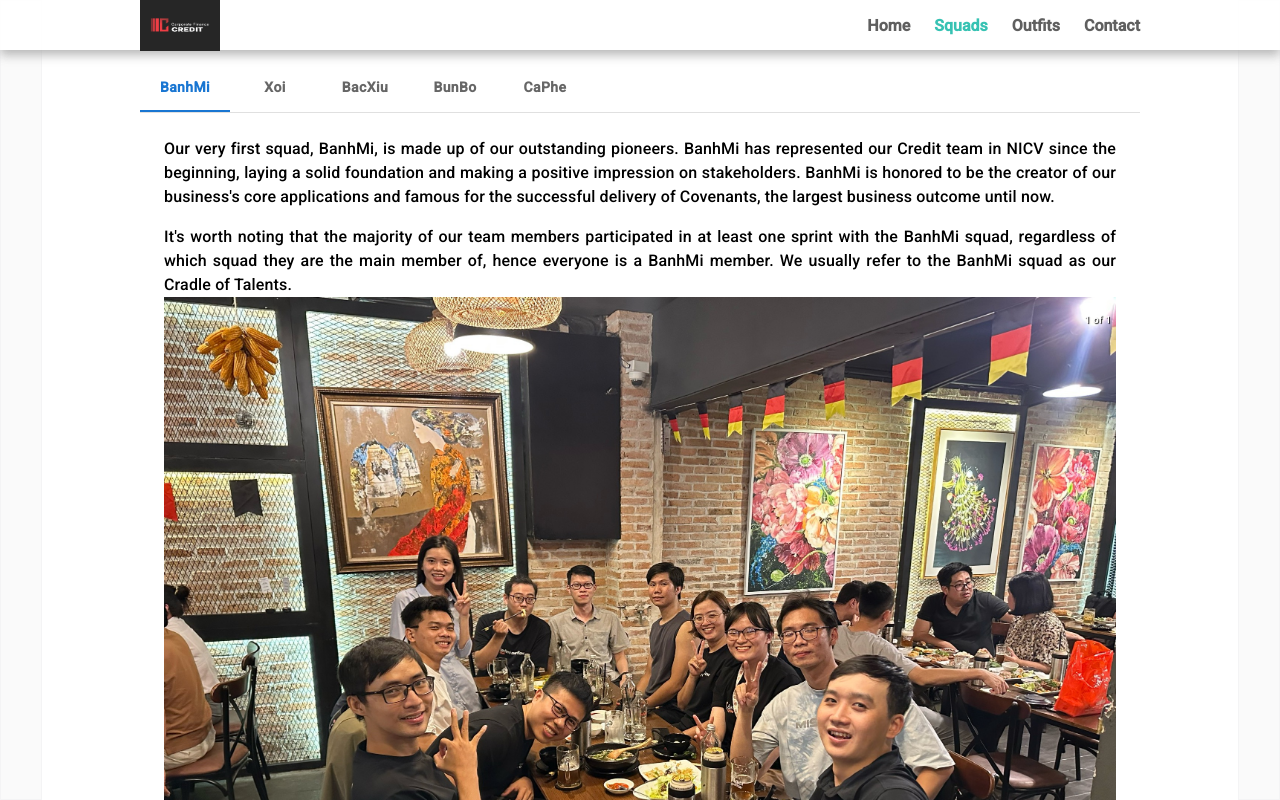
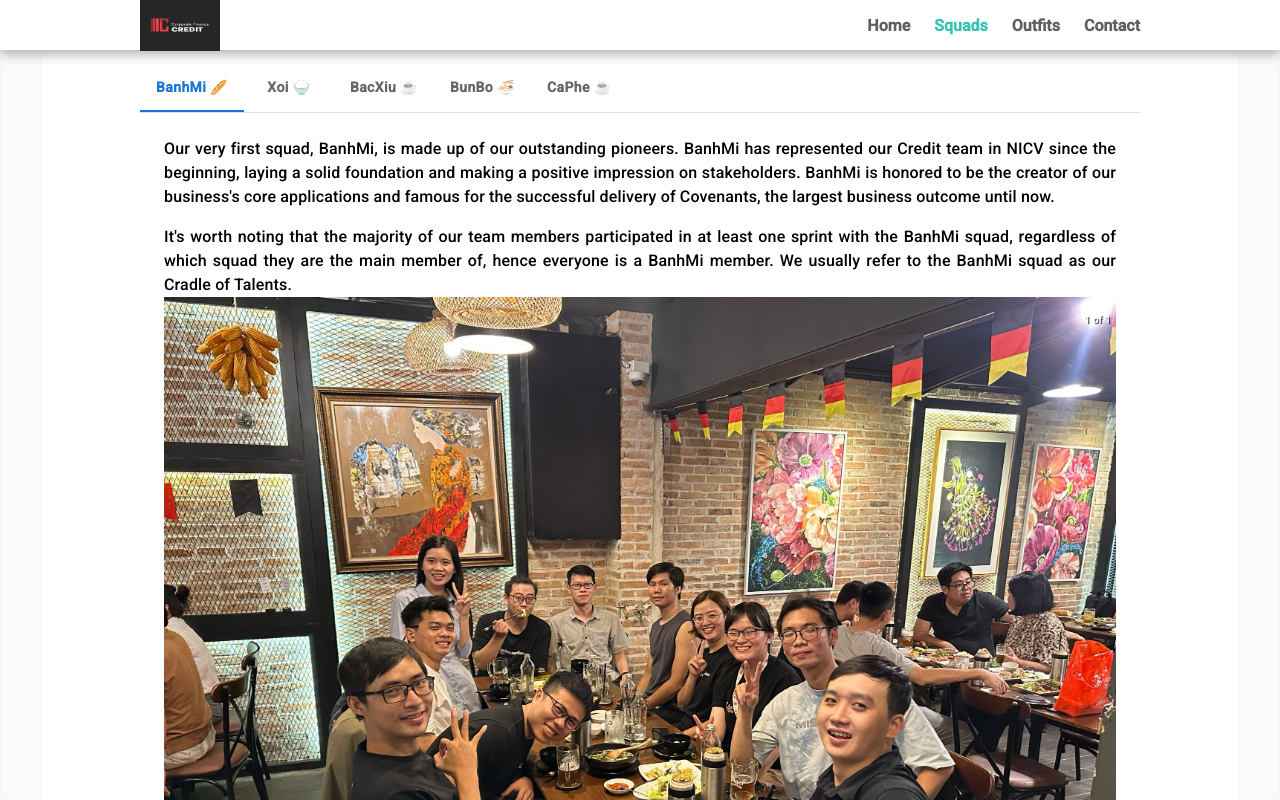
Before and after one commit to nntt1210/credit-tet-in-tech, a React (Create React App) app: page /squads in a window 1280 px wide. Shown: the top 800 px of the page. Built offline with nearby package versions, Linux system fonts and the light colour scheme.

Commit message:
add squad icons

```diff
--- a/src/pages/squads.jsx
+++ b/src/pages/squads.jsx
@@ -69,11 +69,11 @@ function BasicTabs() {
 					// scrollButtons
 					// allowScrollButtonsMobile
 				>
-					<Tab label="BanhMi" {...a11yProps(0)} />
-					<Tab label="Xoi" {...a11yProps(1)} />
-					<Tab label="BacXiu" {...a11yProps(2)} />
-					<Tab label="BunBo" {...a11yProps(3)} />
-					<Tab label="CaPhe" {...a11yProps(4)} />
+					<Tab label="BanhMi 🥖" {...a11yProps(0)} />
+					<Tab label="Xoi 🍚" {...a11yProps(1)} />
+					<Tab label="BacXiu ☕" {...a11yProps(2)} />
+					<Tab label="BunBo 🍜" {...a11yProps(3)} />
+					<Tab label="CaPhe ☕" {...a11yProps(4)} />
 				</Tabs>
 			</Box>
 			{data.map((squad, index) => (
```
